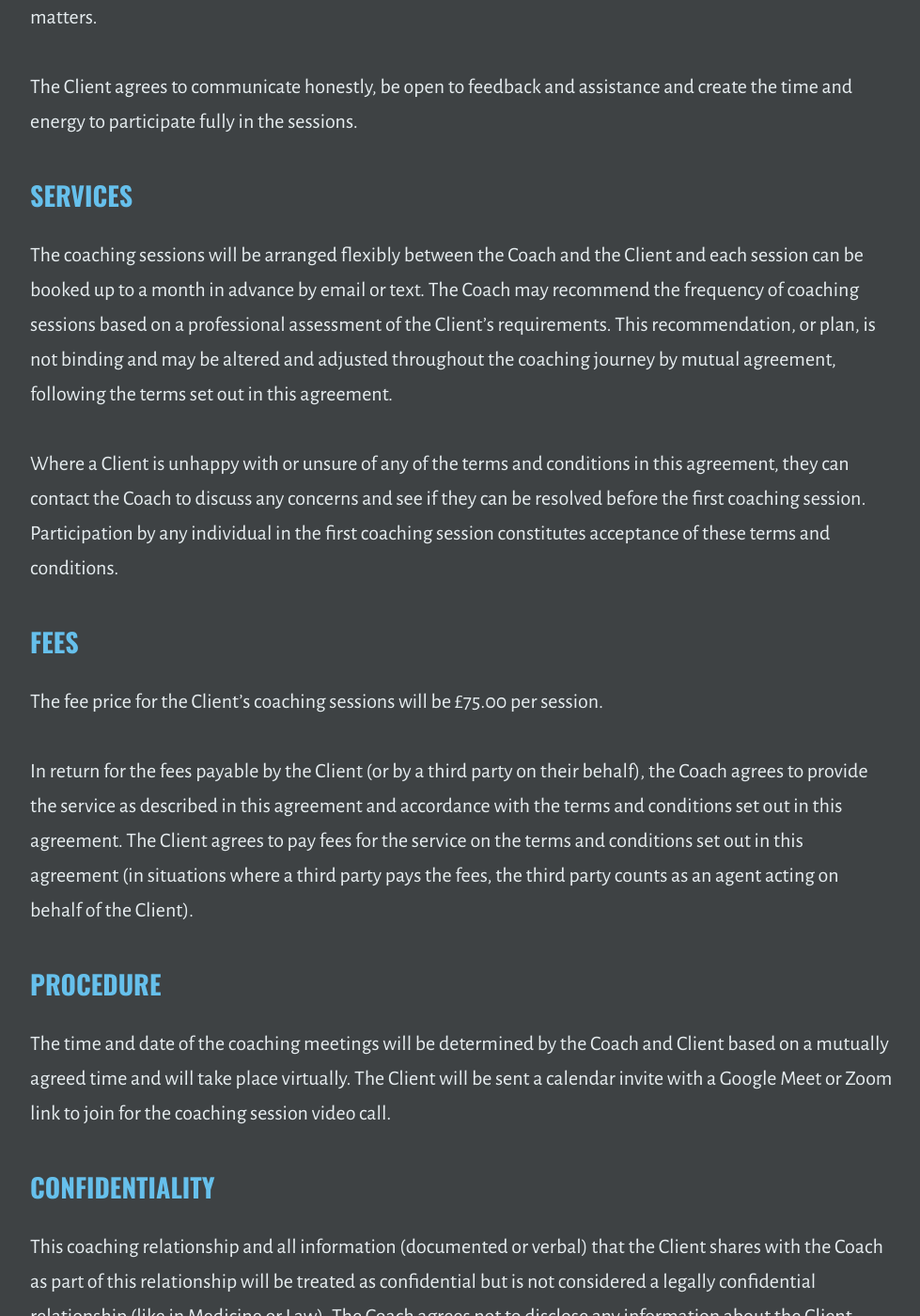
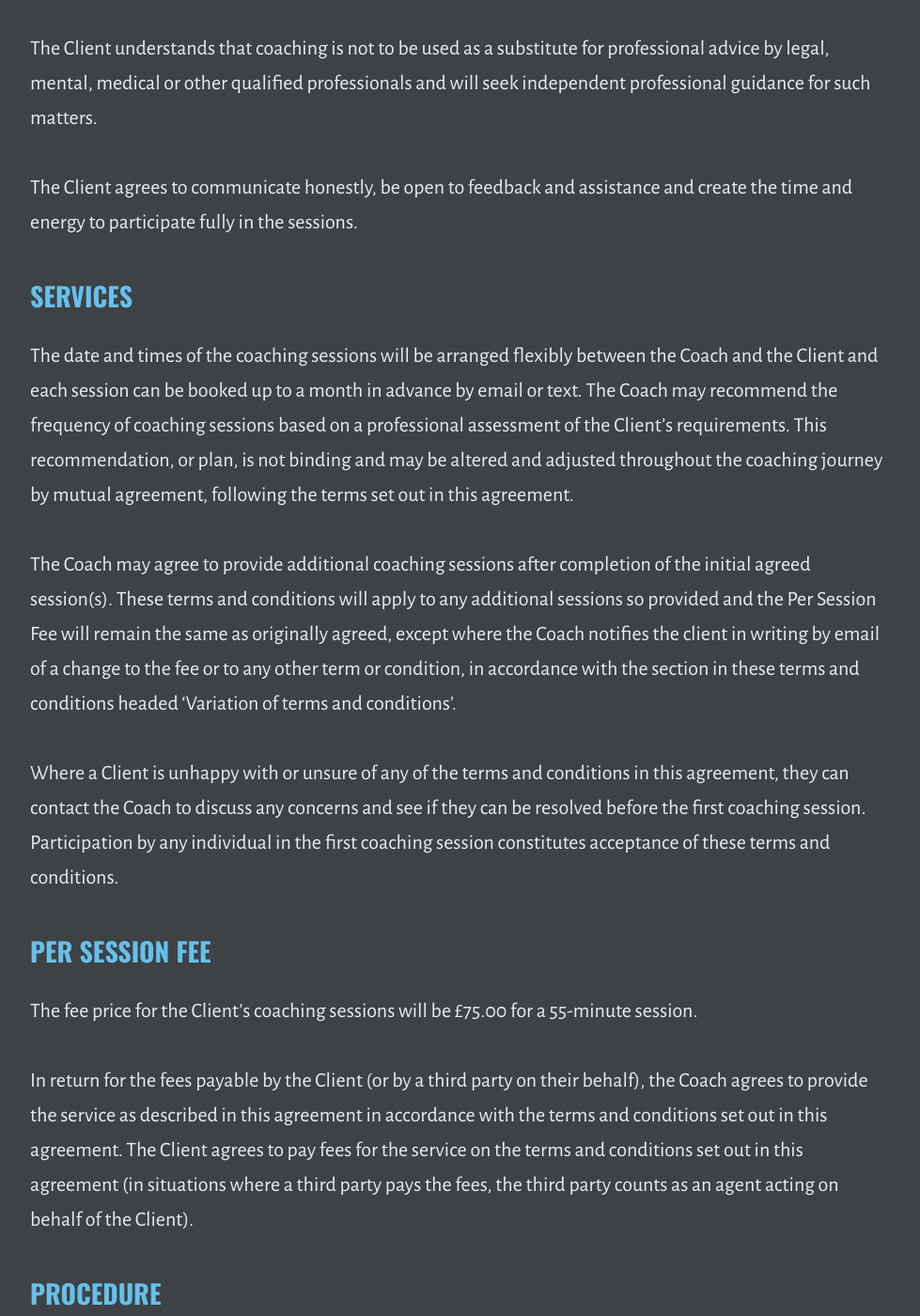
Before and after one commit to outragedpinkracoon/outragedpinkracoon.github.io, a Jekyll site: the page built from coaching-disclaimer-and-terms.md, in a window 1280 px wide and 1400 px high, scrolled down 2568 px. Shown: the whole window at 94% size, without its empty margins (149-1128 px from the left). Built offline with Jekyll 4.4.1, drawn with Linux system fonts in a browser that asks for light colours; some of the changed text lies outside the part shown.

Commit message:
Small amends to t&cs

```diff
--- a/coaching-disclaimer-and-terms.md
+++ b/coaching-disclaimer-and-terms.md
@@ -5,7 +5,9 @@
 description: Terms and conditions for my coaching services
 sitemap: false
 ---
-The coaching disclaimer and terms and conditions outlined below define the relationship between Coach and Client and underpin any services delivered by Valerie Dryden trading as Outraged Racoon Coaching. Please make sure you read the following carefully. If you have any questions or queries then please send them by email to [coaching@outragedpinkracoon.com](coaching@outragedpinkracoon.com).
+# Coaching disclaimer/terms and conditions
+
+The coaching disclaimer and terms and conditions outlined below define the relationship between Coach and Client and underpin any services delivered by Valerie Dryden trading as Outraged Racoon Coaching. Please make sure you read the following carefully and if you have any questions or queries then please send them by email to [coaching@outragedpinkracoon.com](coaching@outragedpinkracoon.com).
 ## Disclaimer
 I understand that the coaching services I will be receiving from my Coach are not offered as a substitute for professional mental health care or medical care and are not intended to diagnose, treat or cure any mental health or medical conditions. I also understand that my Coach is not acting as a mental health counsellor or a medical professional.
 
@@ -37,31 +39,34 @@
 The Client agrees to communicate honestly, be open to feedback and assistance and create the time and energy to participate fully in the sessions.
 
 ### Services
-The coaching sessions will be arranged flexibly between the Coach and the Client and each session can be booked up to a month in advance by email or text.  The Coach may recommend the frequency of coaching sessions based on a professional assessment of the Client’s requirements. This recommendation, or plan, is not binding and may be altered and adjusted throughout the coaching journey by mutual agreement, following the terms set out in this agreement.
+The date and times of the coaching sessions will be arranged flexibly between the Coach and the Client and each session can be booked up to a month in advance by email or text. The Coach may recommend the frequency of coaching sessions based on a professional assessment of the Client’s requirements. This recommendation, or plan, is not binding and may be altered and adjusted throughout the coaching journey by mutual agreement, following the terms set out in this agreement.
+
+The Coach may agree to provide additional coaching sessions after completion of the initial agreed session(s). These terms and conditions will apply to any additional sessions so provided and the Per Session Fee will remain the same as originally agreed, except where the Coach notifies the client in writing by email of a change to the fee or to any other term or condition, in accordance with the section in these terms and conditions headed ‘Variation of terms and conditions’.
 
 Where a Client is unhappy with or unsure of any of the terms and conditions in this agreement, they can contact the Coach to discuss any concerns and see if they can be resolved before the first coaching session. Participation by any individual in the first coaching session constitutes acceptance of these terms and conditions.
 
-### Fees
-The fee price for the Client’s coaching sessions will be £75.00 per session.
+### Per Session Fee
+The fee price for the Client’s coaching sessions will be £75.00 for a 55-minute session.
 
-In return for the fees payable by the Client (or by a third party on their behalf), the Coach agrees to provide the service as described in this agreement and accordance with the terms and conditions set out in this agreement. The Client agrees to pay fees for the service on the terms and conditions set out in this agreement (in situations where a third party pays the fees, the third party counts as an agent acting on behalf of the Client).
+In return for the fees payable by the Client (or by a third party on their behalf), the Coach agrees to provide the service as described in this agreement in accordance with the terms and conditions set out in this agreement. The Client agrees to pay fees for the service on the terms and conditions set out in this agreement (in situations where a third party pays the fees, the third party counts as an agent acting on behalf of the Client).
 
 ### Procedure
-The time and date of the coaching meetings will be determined by the Coach and Client based on a mutually agreed time and will take place virtually. The Client will be sent a calendar invite with a Google Meet or Zoom link to join for the coaching session video call.
-
+The time and date of the coaching meetings will be mutually agreed upon by the Coach and Client and will take place virtually. The Client will be sent a calendar invite with a Google Meet link to join for the coaching session video call.
 ### Confidentiality
 This coaching relationship and all information (documented or verbal) that the Client shares with the Coach as part of this relationship will be treated as confidential but is not considered a legally confidential relationship (like in Medicine or Law). The Coach agrees not to disclose any information about the Client without the Client’s written consent. The Coach will not disclose the Client’s name as a reference without the Client’s consent. Confidential information does not include information that: (a) was in the Coach’s possession before its being furnished by the Client; (b) is generally known to the public or in the Client’s industry; (c) is obtained by the Coach from a third party, without breach of any obligation to the Client; (d) is independently developed by the Coach without the use of or reference to the Client’s confidential information; or (e) that the Coach is required by law to disclose.
 
 According to the ethics of our profession, topics may be anonymously and hypothetically shared with other coaching professionals for training, supervision, mentoring, evaluation, and further coach professional development and/or consultation purposes.
 
+Personally identifiable data and information will only be used for the purpose of personalising invoices and contacting the Client. No personally identifiable data or information will be disclosed to third parties.
+
 ### Cancellation and lateness
-The Client agrees that it is the Client’s responsibility to notify the Coach by text or email at least 48 hours in advance of the scheduled meeting if the client cannot attend the session.  The Client will be billed in full for a missed session if the client does not turn up or hasn't rescheduled following the cancellation and lateness policy defined in this agreement. The Coach will wait in the session for 15 minutes before the Client is noted as not turning up. Exceptions will be made for any situations arising that are out of the Client’s control, such as losing internet connection or a family emergency. Should a session be booked for less than 48 hours in advance then be cancelled the session fee would still be payable.
+The Client agrees that it is the Client’s responsibility to notify the Coach by text or email at least 48 hours in advance of the scheduled meeting if the client cannot attend the session. The Client will be billed in full for a missed session if the client does not turn up or hasn't rescheduled following the cancellation and lateness policy defined in this agreement. The Coach will wait in the session for 15 minutes before the Client is noted as not turning up. Exceptions may be made for any situations arising that are out of the Client’s control.  Should a session booked for less than 48 hours in advance be cancelled, then the session fee would still be payable.
 
 ### Payment terms
-Invoices will be sent to the Client by email after each session, payable via the payment options given in the invoice within a month of issue, with a charge levied for late payment. Where more than one session has been agreed upon in a month, payment for delivered services will be grouped together and sent out on the last day of the month.
+Invoices will be sent to the Client by email after each session, payable via the payment options given in the invoice within a month of issue, with a charge levied for late payment. Where more than one session has been agreed upon in a month, fees will be grouped together into one invoice that will be sent out at the end of that month.
 
 ### Refunds
-Refunds are not available since invoices are sent after sessions have completed.
+Refunds are not available since invoices are sent after sessions have completed and service has been delivered.
 
 ### Termination
 Either the Client or the Coach may terminate this agreement at any time.
```
